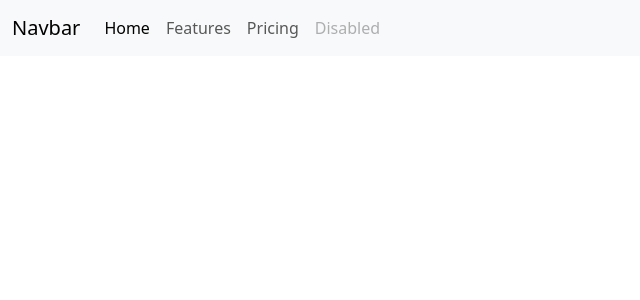
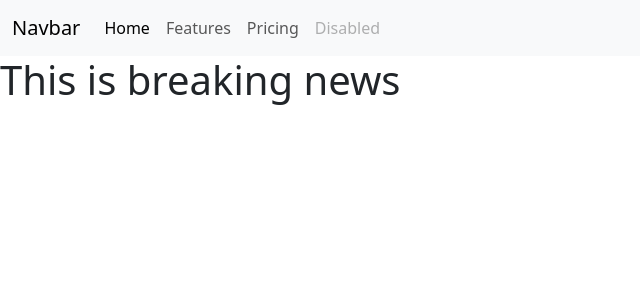
Before and after one commit to subhashdippu/ClassBased-News-App, a React (Create React App) app: page / in a window 1280 px wide. Shown: the top 300 px of the page, without its empty margins (0-640 px from the left). Built offline with nearby package versions, Linux system fonts and the light colour scheme.

Commit message:
adding news

```diff
--- a/src/App.js
+++ b/src/App.js
@@ -1,11 +1,13 @@
 import React, { Component } from "react";
 import Navbar from "./components/Navbar";
+import News from "./components/News";
 
 class App extends Component {
   render() {
     return (
       <div>
         <Navbar />
+        <News />
       </div>
     );
   }
--- /dev/null
+++ b/src/components/News.js
@@ -0,0 +1,13 @@
+import React, { Component } from "react";
+
+class News extends Component {
+  render() {
+    return (
+      <div>
+        <h1>This is breaking news</h1>
+      </div>
+    );
+  }
+}
+
+export default News;
```
